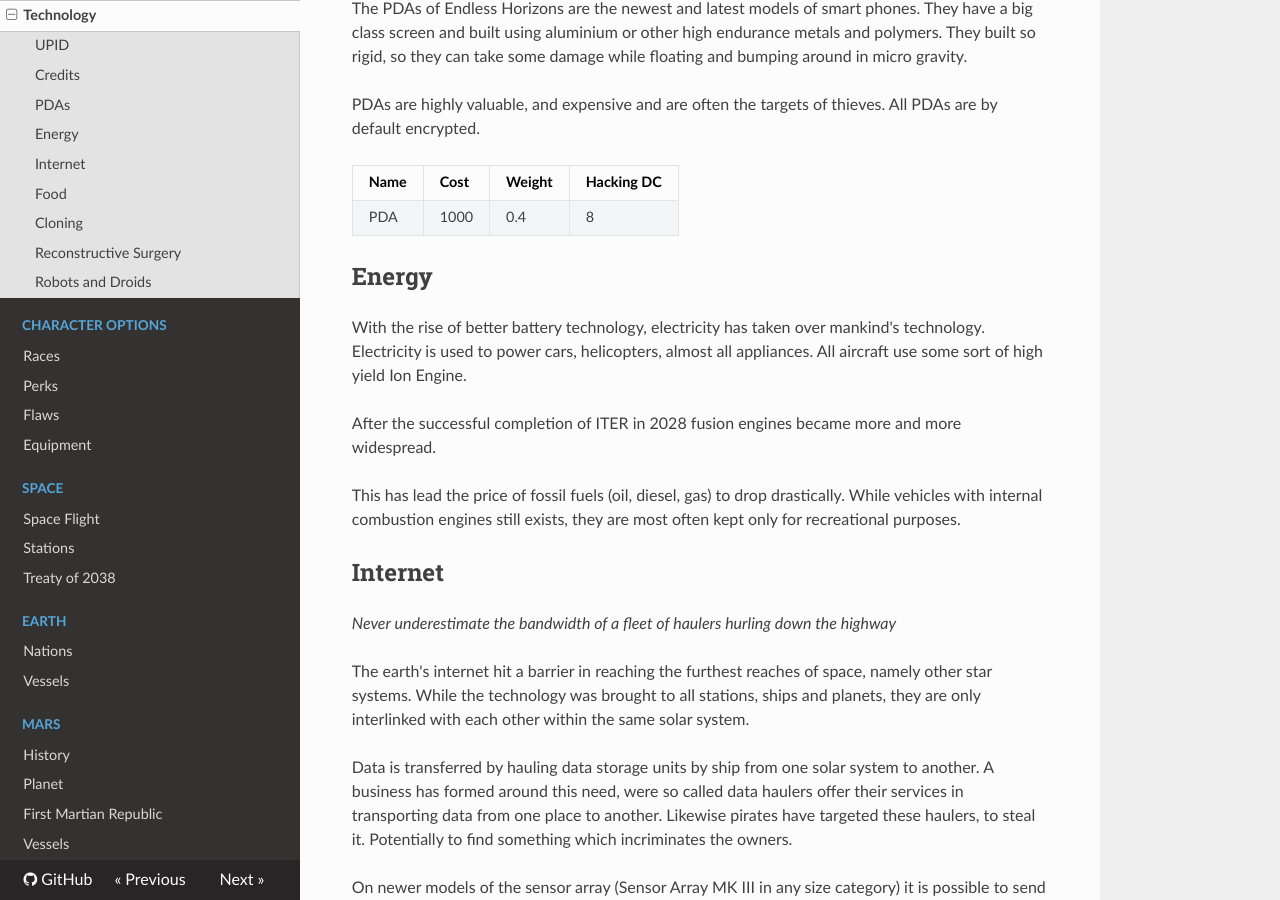
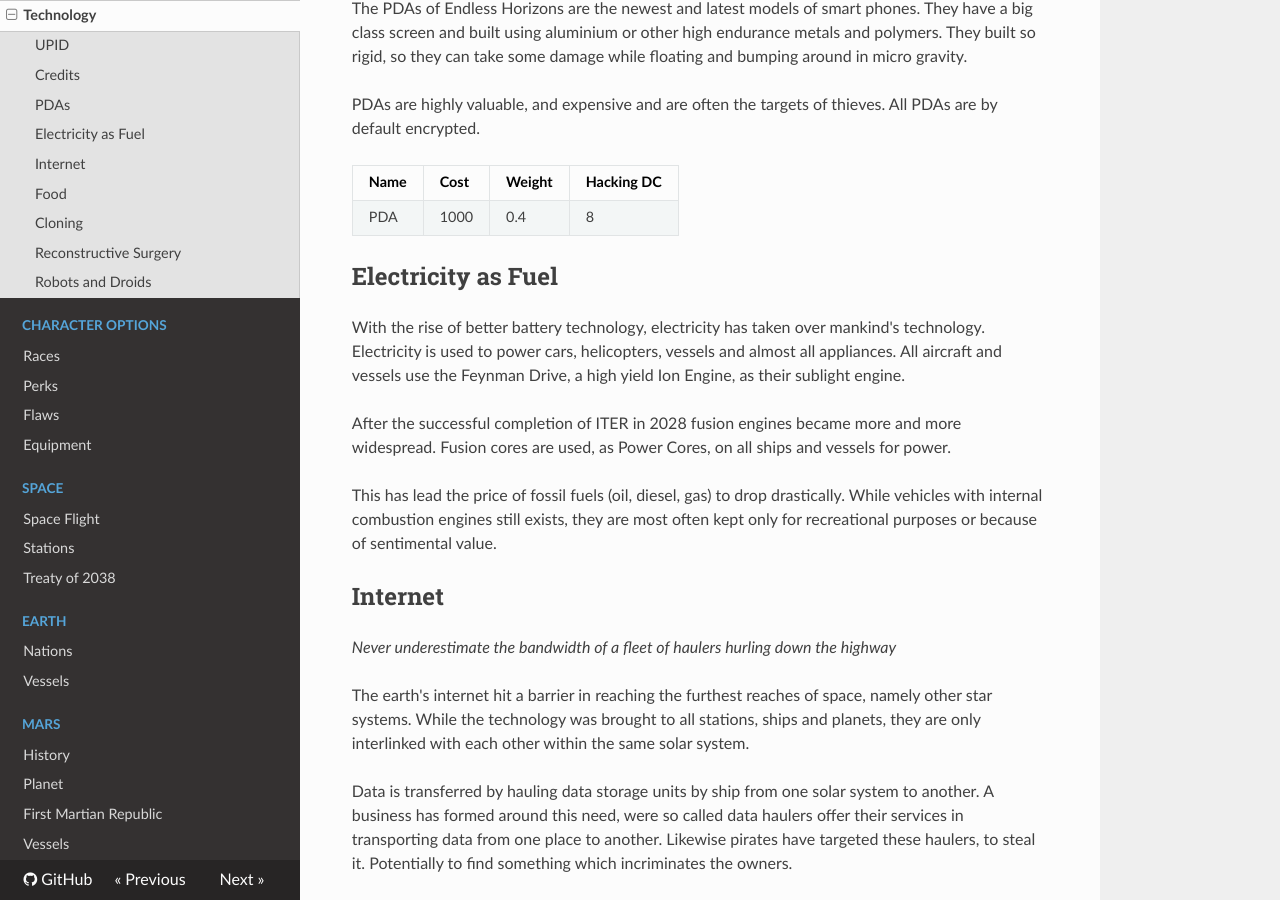
Before and after one commit to ehrpg/lastdescent, an MkDocs documentation site: the page built from docs/technology.md, in a window 1280 px wide and 900 px high, scrolled down 931 px. Built offline with MkDocs 1.6.1, drawn with Linux system fonts in a browser that asks for light colours; nearby versions of some CDN libraries; old or Windows-style settings are respelled for this version of MkDocs.

Commit message:
Made clear that electricity is the fuel now

```diff
--- a/docs/technology.md
+++ b/docs/technology.md
@@ -48,18 +48,20 @@ All PDAs are by default encrypted.
 |-------|------|--------|-------------
 | PDA   | 1000 | 0.4    | 8
 
-## Energy
+## Electricity as Fuel
 
 With the rise of better battery technology, electricity has taken over mankind's
-technology. Electricity is used to power cars, helicopters, almost all
-appliances. All aircraft use some sort of high yield Ion Engine.
+technology. Electricity is used to power cars, helicopters, vessels and almost
+all appliances. All aircraft and vessels use the Feynman Drive, a high yield Ion
+Engine, as their sublight engine.
 
 After the successful completion of ITER in 2028 fusion engines became more and
-more widespread.
+more widespread. Fusion cores are used, as Power Cores, on all ships and vessels
+for power.
 
 This has lead the price of fossil fuels (oil, diesel, gas) to drop drastically.
 While vehicles with internal combustion engines still exists, they are most
-often kept only for recreational purposes.
+often kept only for recreational purposes or because of sentimental value.
 
 ## Internet
 
```
